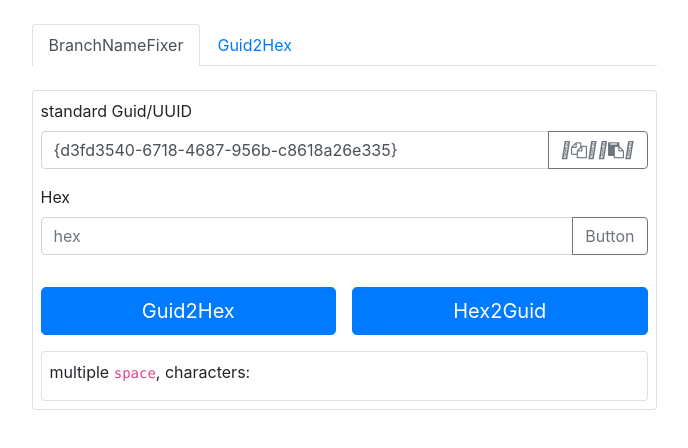
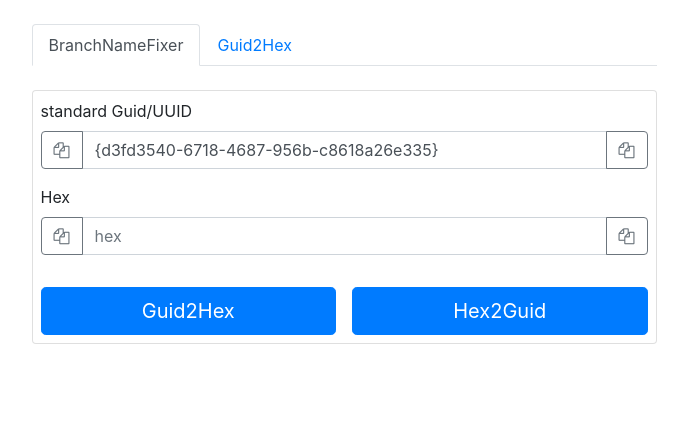
Before and after one commit to KubaMiszcz/KMDevTools, an Angular app: page / in a window 1280 px wide. Shown: the top 448 px of the page, without its empty margins (296-984 px from the left). Built offline with nearby package versions, Linux system fonts and the light colour scheme.

Commit message:
add 'copy to clipboard' button

```diff
--- a/src/app/guid-to-hex/guid-to-hex/guid-to-hex.component.html
+++ b/src/app/guid-to-hex/guid-to-hex/guid-to-hex.component.html
@@ -7,27 +7,29 @@
 
         <label for="">standard Guid/UUID</label>
         <div class="input-group mb-3">
-          <input [(ngModel)]="guid" type="text" class="form-control" name="guid" id="guid" aria-describedby="helpId" placeholder="guid" value=""
+          <div class="input-group-prepend">
+            <button class="btn btn-outline-secondary" type="button" id="button-addon1" (click)="copyInputMessageToClipboard(guidInput)">
+              <i class="fa fa-copy    "> </i>
+            </button>
+          </div>
+          <input #guidInput [(ngModel)]="guid" type="text" class="form-control" name="guid" id="guid" aria-describedby="helpId" placeholder="guid" value=""
             (click)="guidToHex(guid)">
           <div class="input-group-append">
-            <button class="btn btn-outline-secondary" type="button" id="button-addon2">
-              <i class="fas fa-copy    "> </i>
+            <button class="btn btn-outline-secondary" type="button" id="button-addon1" (click)="copyInputMessageToClipboard(guidInput)">
               <i class="fa fa-copy    "> </i>
-              <i class="fab fa-copy    "> </i>
-              <i class="fas fa-copy    "> </i>
-              <i class="fa fa-clipboard" aria-hidden="true"></i>
-              <i class="far fa-copy"></i>
             </button>
           </div>
         </div>
 
-
         <label for="">Hex</label>
         <div class="input-group mb-3">
-          <input [(ngModel)]="hex" type="text" class="form-control" name="hex" id="hex" aria-describedby="helpId" placeholder="hex" value=""
+          <div class="input-group-prepend">
+            <button class="btn btn-outline-secondary" type="button" id="button-addon2" (click)="copyInputMessageToClipboard(hexInput)"> <i class="fa fa-copy    "> </i></button>
+          </div>
+          <input #hexInput [(ngModel)]="hex" type="text" class="form-control" name="hex" id="hex" aria-describedby="helpId" placeholder="hex" value=""
             (click)="hexToGuid(hex)">
           <div class="input-group-append">
-            <button class="btn btn-outline-secondary" type="button" id="button-addon2">Button</button>
+            <button class="btn btn-outline-secondary" type="button" id="button-addon2" (click)="copyInputMessageToClipboard(hexInput)"> <i class="fa fa-copy    "> </i></button>
           </div>
         </div>
 
@@ -40,13 +42,13 @@
         <button type="submit" class="flex-fill btn btn-primary btn-lg ml-3" (click)="hexToGuid(hex)">Hex2Guid</button>
       </div>
 
-      <div class="col p-0 pt-3">
+      <!-- <div class="col p-0 pt-3">
         <div class="card">
           <div class="card-body p-2">
             <p class="card-text mb-2">multiple <code>space</code>, characters:</p>
           </div>
         </div>
-      </div>
+      </div> -->
 
     </div>
   </div>
```
Also changed, not shown: src/app/guid-to-hex/guid-to-hex/guid-to-hex.component.ts (+0 -9 lines).
